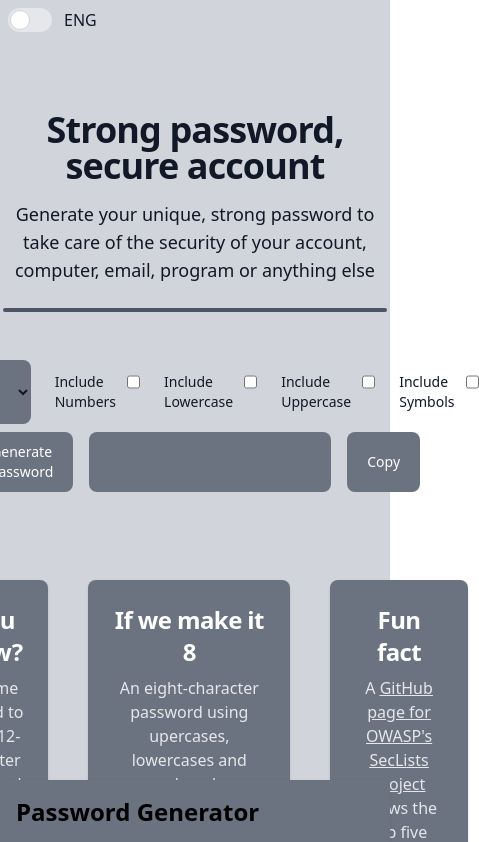
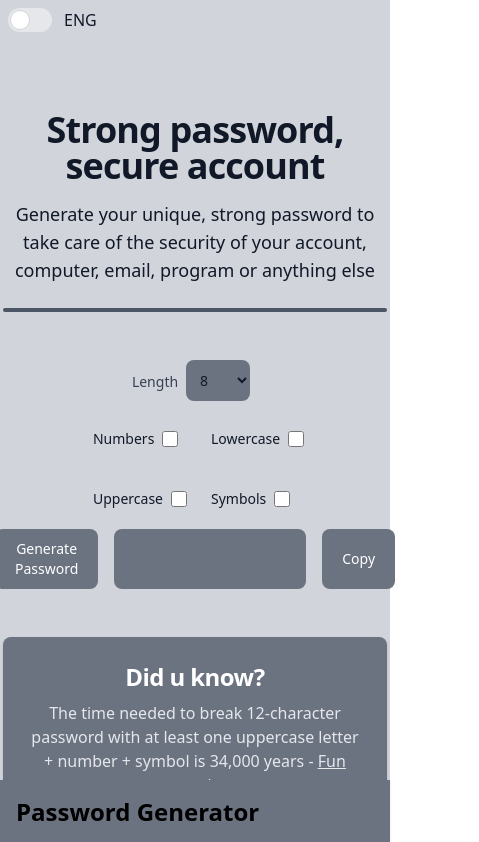
Before and after one commit to WarcholF/PasswordGenerator, a React (Create React App) app in the folder password-generator/: page / in a window 390 px wide. Shown: the top 842 px of the page, 479 px wide, since content can reach past the window. Built offline with nearby package versions, Linux system fonts and the light colour scheme; the HTML template or start-up script is replaced by a standard one.

Commit message:
responsiveness is working

```diff
--- a/password-generator/src/components/ENG/CardEng.js
+++ b/password-generator/src/components/ENG/CardEng.js
@@ -1,6 +1,6 @@
 const CardEng = () => {
   return (
-    <div className="flex space-x-10 justify-center mt-20 mb-10 pb-10 bg-gray-300">
+    <div className="flex justify-center mt-20 mb-10 pb-10 bg-gray-300 max-md:mt-10 max-md:grid max-md:grid-colss-1 max-md:gap-y-4 md:space-x-10">
       <div className="block max-w-sm p-6 rounded-lg shadow bg-gray-500">
         <h5 class="mb-2 text-2xl font-bold tracking-tight text-white text-center">
           Did u know?
--- a/password-generator/src/components/ENG/FormEng.js
+++ b/password-generator/src/components/ENG/FormEng.js
@@ -2,7 +2,7 @@ import { useState } from "react";
 
 const FormEng = () => {
   let passwordSymbols = [];
-  let length = [8, 16, 20, 24, 28, 32, 64, 128, 256, 512, 1024, 2048];
+  let length = [8, 16, 20, 24, 28, 32, 64, 128, 256, 512];
   let numbers = ["0", "1", "2", "3", "4", "5", "6", "7", "8", "9"];
   let symbols = [
     "`",
@@ -139,8 +139,8 @@ const FormEng = () => {
 
   return (
     <div>
-      <div class="flex justify-center">
-        <div class="flex">
+      <div class="flex justify-center max-md:grid">
+        <div class="flex max-md:justify-center">
           <label
             for="checked-checkbox"
             class="mt-5  text-sm font-medium text-gray-700 dark:text-gray-700"
@@ -149,7 +149,7 @@ const FormEng = () => {
           </label>
           <select
             id="numbers"
-            class=" mx-2 my-2 w-18 bg-gray-500 text-gray-900 text-sm rounded-lg  block  p-2.5 dark:bg-gray-500 dark:border-gray-600  dark:text-white "
+            class=" mx-2 my-2 w-16 bg-gray-500 text-gray-900 text-sm rounded-lg  block  p-2.5 dark:bg-gray-500 dark:border-gray-600  dark:text-white "
             onChange={handleNumberChange}
           >
             {length.map((length) => (
@@ -157,12 +157,13 @@ const FormEng = () => {
             ))}
           </select>
         </div>
+        <div class="flex justify-center max-md:grid max-md:grid-cols-2">
           <div class="flex mx-2 my-5">
             <label
               for="checked-checkbox"
               class="mx-2 text-sm font-medium text-gray-900 dark:text-gray-700"
             >
-            Include Numbers
+              Numbers
             </label>
             <input
               id="number-select"
@@ -177,7 +178,7 @@ const FormEng = () => {
               for="checked-checkbox"
               class="mx-2 text-sm font-medium text-gray-900 dark:text-gray-700"
             >
-            Include Lowercase
+              Lowercase
             </label>
             <input
               id="default-checkbox"
@@ -192,7 +193,7 @@ const FormEng = () => {
               for="checked-checkbox"
               class="mx-2 text-sm font-medium text-gray-900 dark:text-gray-700"
             >
-            Include Uppercase
+              Uppercase
             </label>
             <input
               id="default-checkbox"
@@ -207,7 +208,7 @@ const FormEng = () => {
               for="checked-checkbox"
               class="mx-2 text-sm font-medium text-gray-900 dark:text-gray-700"
             >
-            Include Symbols
+              Symbols
             </label>
             <input
               id="default-checkbox"
@@ -216,6 +217,7 @@ const FormEng = () => {
               value=""
               class="w-4 h-5  bg-gray-100 border-gray-300 rounded  dark:ring-offset-gray-800  dark:bg-gray-700 dark:border-gray-600"
             ></input>
+          </div>
         </div>
       </div>
       <div class="flex justify-center">
@@ -229,7 +231,7 @@ const FormEng = () => {
         <input
           type="text"
           id="first_name"
-          class="w-96 py-2.5 px-5 mx-2 mb-2 font-medium bg-gray-500 text-sm rounded-lg  p-2.5 dark:bg-gray-500  dark:text-white "
+          class="w-96 max-md:w-48 py-2.5 px-5 mx-2 mb-2 font-medium bg-gray-500 text-sm rounded-lg  p-2.5 dark:bg-gray-500  dark:text-white "
           value={passwordChange}
         ></input>
         <button
--- a/password-generator/src/components/PL/CardPL.js
+++ b/password-generator/src/components/PL/CardPL.js
@@ -1,6 +1,6 @@
 const CardPL = () => {
   return (
-    <div className="flex space-x-10 justify-center mt-20 mb-10 pb-10 bg-gray-300">
+    <div className="flex justify-center mt-20 mb-10 pb-10 bg-gray-300 max-md:mt-10 max-md:grid max-md:grid-colss-1 max-md:gap-y-4 md:space-x-10">
       <div className="block max-w-sm p-6 rounded-lg shadow bg-gray-500">
         <h5 class="mb-2 text-2xl font-bold tracking-tight text-white text-center">
           Czy wiedziałeś że?
--- a/password-generator/src/components/PL/FormPL.js
+++ b/password-generator/src/components/PL/FormPL.js
@@ -139,8 +139,8 @@ const FormPL = () => {
 
   return (
     <div>
-      <div class="flex justify-center ">
-        <div class="flex">
+      <div class="flex justify-center max-md:grid">
+        <div class="flex max-md:justify-center">
           <label
             for="checked-checkbox"
             class="mt-5  text-sm font-medium text-gray-700 dark:text-gray-700"
@@ -157,12 +157,13 @@ const FormPL = () => {
             ))}
           </select>
         </div>
+        <div class="flex justify-center max-md:grid max-md:grid-cols-2">
           <div class="flex mx-2 my-5">
             <label
               for="checked-checkbox"
               class="mx-2 text-sm font-medium text-gray-900 dark:text-gray-700"
             >
-            Zawiera cyfry
+              Cyfry
             </label>
             <input
               id="number-select"
@@ -177,7 +178,7 @@ const FormPL = () => {
               for="checked-checkbox"
               class="mx-2 text-sm font-medium text-gray-900 dark:text-gray-700"
             >
-            Zawiera małe litery
+              Małe litery
             </label>
             <input
               id="default-checkbox"
@@ -192,7 +193,7 @@ const FormPL = () => {
               for="checked-checkbox"
               class="mx-2 text-sm font-medium text-gray-900 dark:text-gray-700"
             >
-            Zawiera duże litery
+              Duże litery
             </label>
             <input
               id="default-checkbox"
@@ -207,7 +208,7 @@ const FormPL = () => {
               for="checked-checkbox"
               class="mx-2 text-sm font-medium text-gray-900 dark:text-gray-700"
             >
-            Zawiera symbole
+              Symbole
             </label>
             <input
               id="default-checkbox"
@@ -216,6 +217,7 @@ const FormPL = () => {
               value=""
               class="w-4 h-5  bg-gray-100 border-gray-300 rounded  dark:ring-offset-gray-800  dark:bg-gray-700 dark:border-gray-600"
             ></input>
+          </div>
         </div>
       </div>
       <div class="flex justify-center">
@@ -229,7 +231,7 @@ const FormPL = () => {
         <input
           type="text"
           id="first_name"
-          class="w-96 py-2.5 px-5 mx-2 mb-2 font-medium bg-gray-500 text-sm rounded-lg  p-2.5 dark:bg-gray-500  dark:text-white "
+          class="w-96 max-md:w-48 py-2.5 px-5 mx-2 mb-2 font-medium bg-gray-500 text-sm rounded-lg  p-2.5 dark:bg-gray-500  dark:text-white "
           value={passwordChange}
         ></input>
         <button
```
Lines whose indentation alone changed are shown as unchanged.
